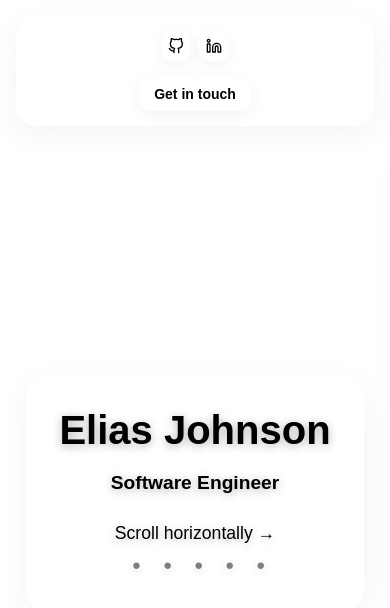
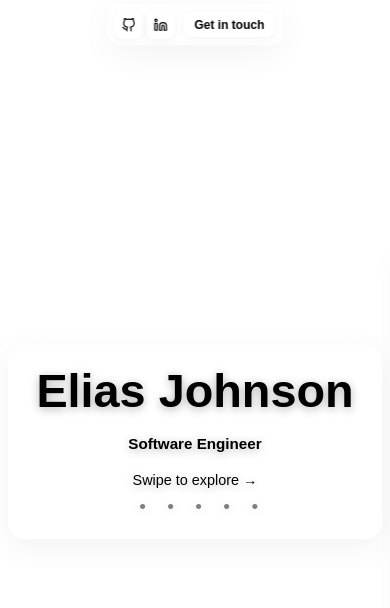
Before and after one commit to eliasjohnson/eliasjohnson-com, a SvelteKit app: page / in a window 390 px wide. Shown: the top 608 px of the page. Built offline with nearby package versions, Linux system fonts and the light colour scheme; a web font is replaced by a local one.

Commit message:
fix: mobile experience technical skills and scrolling

```diff
--- a/src/routes/+page.svelte
+++ b/src/routes/+page.svelte
@@ -28,15 +28,17 @@
         // Add to container for better control
         container.addEventListener('wheel', handleScroll as EventListener, { passive: false });
 
-        // Touch support for mobile
+        // Enhanced touch support for mobile
         let touchStartX = 0;
         let touchStartY = 0;
         let scrollStartX = 0;
+        let isSwiping = false;
 
         function handleTouchStart(event: TouchEvent) {
             touchStartX = event.touches[0].clientX;
             touchStartY = event.touches[0].clientY;
             scrollStartX = container.scrollLeft;
+            isSwiping = false;
         }
 
         function handleTouchMove(event: TouchEvent) {
@@ -47,8 +49,17 @@
             const diffX = touchStartX - touchEndX;
             const diffY = touchStartY - touchEndY;
 
-            // If horizontal swipe is greater than vertical, handle it
-            if (Math.abs(diffX) > Math.abs(diffY)) {
+            // Determine swipe direction early
+            if (!isSwiping && (Math.abs(diffX) > 10 || Math.abs(diffY) > 10)) {
+                isSwiping = true;
+                // If horizontal swipe is greater than vertical, handle it
+                if (Math.abs(diffX) > Math.abs(diffY)) {
+                    event.preventDefault();
+                }
+            }
+
+            // If we determined it's a horizontal swipe, handle scrolling
+            if (isSwiping && Math.abs(diffX) > Math.abs(diffY)) {
                 event.preventDefault();
                 container.scrollLeft = scrollStartX + diffX;
             }
@@ -58,6 +69,7 @@
             touchStartX = 0;
             touchStartY = 0;
             scrollStartX = 0;
+            isSwiping = false;
         }
 
         container.addEventListener('touchstart', handleTouchStart as EventListener, { passive: true });
@@ -103,6 +115,7 @@
 <svelte:head>
     <title>Elias Johnson | Software Engineer</title>
     <meta name="description" content="Software Engineer specializing in full-stack development and technical solutions">
+    <meta name="viewport" content="width=device-width, initial-scale=1.0, maximum-scale=5.0, user-scalable=yes">
     <meta property="og:title" content="Elias Johnson | Software Engineer">
     <meta property="og:description" content="Software Engineer specializing in full-stack development and technical solutions">
     <meta property="og:image" content="https://yourdomain.com/preview-image.jpg">
@@ -120,8 +133,6 @@
         <a href="https://linkedin.com/in/eliasjohnson211" target="_blank" rel="noopener noreferrer" class="social-link" aria-label="LinkedIn Profile">
             <svg xmlns="http://www.w3.org/2000/svg" width="18" height="18" viewBox="0 0 24 24" fill="none" stroke="currentColor" stroke-width="2" stroke-linecap="round" stroke-linejoin="round"><path d="M16 8a6 6 0 0 1 6 6v7h-4v-7a2 2 0 0 0-2-2 2 2 0 0 0-2 2v7h-4v-7a6 6 0 0 1 6-6z"></path><rect x="2" y="9" width="4" height="12"></rect><circle cx="4" cy="4" r="2"></circle></svg>
         </a>
-    </div>
-    <div class="nav-contact">
         <a href="https://linkedin.com/in/eliasjohnson211" target="_blank" class="contact-link">Get in touch</a>
     </div>
 </nav>
@@ -134,7 +145,8 @@
             <h1 class="name">Elias Johnson</h1>
             <p class="title">Software Engineer</p>
             <div class="scroll-hint">
-                <span>Scroll horizontally →</span>
+                <span class="scroll-text">Scroll horizontally →</span>
+                <span class="scroll-text-mobile">Swipe to explore →</span>
                 <div class="scroll-indicator">
                     <span>• • • • •</span>
                 </div>
@@ -225,19 +237,17 @@
 
     .navbar {
         position: fixed;
-        top: 1.5rem;
+        top: 1rem;
         left: 50%;
         transform: translateX(-50%);
-        width: calc(100% - 3rem);
-        max-width: 1200px;
+        width: auto;
         display: flex;
-        justify-content: space-between;
         align-items: center;
-        padding: 1.25rem 2rem;
+        padding: 0.5rem 0.75rem;
         z-index: 100;
         background: rgba(255, 255, 255, 0.1);
         backdrop-filter: blur(20px) saturate(180%);
-        border-radius: 24px;
+        border-radius: 16px;
         border: 1px solid rgba(255, 255, 255, 0.2);
         box-shadow:
             0 8px 32px rgba(0, 0, 0, 0.05),
@@ -247,7 +257,7 @@
     .social-links {
         display: flex;
         align-items: center;
-        gap: 0.75rem;
+        gap: 0.5rem;
     }
 
     .social-link {
@@ -256,45 +266,41 @@
         display: flex;
         align-items: center;
         justify-content: center;
-        padding: 0.5rem;
-        border-radius: 12px;
+        padding: 0.4rem;
+        border-radius: 10px;
         background: rgba(255, 255, 255, 0.1);
         backdrop-filter: blur(10px) saturate(180%);
         border: 1px solid rgba(255, 255, 255, 0.2);
         box-shadow:
-            0 4px 16px rgba(0, 0, 0, 0.05),
+            0 2px 8px rgba(0, 0, 0, 0.05),
             inset 0 1px 0 rgba(255, 255, 255, 0.2);
     }
 
     .social-link:hover {
         color: #000;
         background: rgba(255, 255, 255, 0.2);
-        transform: translateY(-3px) scale(1.05);
+        transform: translateY(-2px) scale(1.05);
         box-shadow:
-            0 8px 24px rgba(0, 0, 0, 0.1),
+            0 4px 12px rgba(0, 0, 0, 0.1),
             inset 0 1px 0 rgba(255, 255, 255, 0.3);
         border-color: rgba(255, 255, 255, 0.3);
-    }
-
-    .nav-contact {
-        display: flex;
-        align-items: center;
     }
 
     .contact-link {
         text-decoration: none;
         color: #000;
-        font-size: 1rem;
+        font-size: 0.9rem;
         font-weight: 600;
         transition: all 0.3s cubic-bezier(0.4, 0, 0.2, 1);
         position: relative;
-        padding: 0.75rem 1.25rem;
-        border-radius: 16px;
+        padding: 0.4rem 0.8rem;
+        margin-left: 0.5rem;
+        border-radius: 10px;
         background: rgba(255, 255, 255, 0.1);
         backdrop-filter: blur(10px) saturate(180%);
         border: 1px solid rgba(255, 255, 255, 0.2);
         box-shadow:
-            0 4px 16px rgba(0, 0, 0, 0.05),
+            0 2px 8px rgba(0, 0, 0, 0.05),
             inset 0 1px 0 rgba(255, 255, 255, 0.2);
     }
 
@@ -304,7 +310,7 @@
         border-color: rgba(255, 255, 255, 0.3);
         transform: translateY(-2px);
         box-shadow:
-            0 8px 24px rgba(0, 0, 0, 0.1),
+            0 4px 12px rgba(0, 0, 0, 0.1),
             inset 0 1px 0 rgba(255, 255, 255, 0.3);
     }
 
@@ -341,7 +347,7 @@
         justify-content: center;
         position: relative;
         scroll-snap-align: start;
-        padding: 6rem 2rem 2rem;
+        padding: 4rem 2rem 2rem;
     }
 
     .section-content {
@@ -397,6 +403,14 @@
         flex-direction: column;
         align-items: center;
         gap: 0.5rem;
+    }
+
+    .scroll-text {
+        display: block;
+    }
+
+    .scroll-text-mobile {
+        display: none;
     }
 
     .scroll-indicator {
@@ -531,39 +545,110 @@
     /* Mobile Responsive */
     @media (max-width: 768px) {
         .navbar {
-            top: 1rem;
-            width: calc(100% - 2rem);
-            padding: 1rem 1.5rem;
-            border-radius: 20px;
-            flex-direction: column;
-            gap: 1rem;
+            top: 0.5rem;
+            padding: 0.4rem 0.5rem;
+            border-radius: 12px;
+        }
+
+        .horizontal-container {
+            scroll-snap-type: x mandatory;
+            -webkit-overflow-scrolling: touch;
         }
 
         .horizontal-section {
-            padding: 8rem 1rem 1rem;
+            padding: 3.5rem 1rem 1rem;
+            scroll-snap-align: center;
         }
 
         .section-content {
-            padding: 2rem;
+            padding: 1.5rem;
+            border-radius: 16px;
+            max-width: 100%;
+            width: 100%;
+            box-sizing: border-box;
+        }
+
+        .name {
+            font-size: clamp(2rem, 10vw, 3.5rem);
+            word-break: break-word;
+            white-space: normal;
+        }
+
+        .title {
+            font-size: clamp(1.5rem, 6vw, 2.5rem);
+        }
+
+        h2 {
+            font-size: 1.75rem;
+        }
+
+        .section-content p {
+            font-size: 1rem;
+            line-height: 1.5;
         }
 
         .skills-grid {
             grid-template-columns: 1fr;
-            gap: 1.5rem;
+            gap: 1rem;
+        }
+
+        .skill-category {
+            background: rgba(255, 255, 255, 0.05);
+            padding: 1rem;
+            border-radius: 12px;
+            border: 1px solid rgba(255, 255, 255, 0.1);
+        }
+
+        .skill-category h3 {
+            font-size: 1.25rem;
+        }
+
+        .skill-category p {
+            font-size: 0.9rem;
+        }
+
+        .experience-grid {
+            gap: 1rem;
+        }
+
+        .experience-item {
+            padding: 1.25rem;
+        }
+
+        .experience-item h3 {
+            font-size: 1.1rem;
+        }
+
+        .experience-item h4 {
+            font-size: 0.9rem;
+        }
+
+        .experience-item p {
+            font-size: 0.85rem;
         }
 
         .cta-buttons {
             flex-direction: column;
-            align-items: center;
+            align-items: stretch;
+            width: 100%;
+        }
+
+        .cta-button {
+            padding: 1rem 1.5rem;
+            font-size: 1rem;
+            width: 100%;
+            text-align: center;
         }
 
         .social-links {
-            gap: 0.5rem;
+            gap: 0.25rem;
         }
 
         .social-link {
-            padding: 0.375rem;
-            border-radius: 10px;
+            padding: 0.35rem;
+            border-radius: 8px;
+            min-width: 32px;
+            min-height: 32px;
         }
 
         .social-link svg {
@@ -572,19 +657,82 @@
         }
 
         .contact-link {
-            font-size: 0.875rem;
-            padding: 0.5rem 0.875rem;
-            border-radius: 12px;
+            font-size: 0.8rem;
+            padding: 0.35rem 0.7rem;
+            border-radius: 8px;
+            margin-left: 0.3rem;
+        }
+
+        .scroll-hint {
+            font-size: 0.9rem;
+        }
+
+        .scroll-text {
+            display: none;
+        }
+
+        .scroll-text-mobile {
+            display: block;
+        }
+
+        .scroll-indicator {
+            font-size: 1.2rem;
         }
     }
 
     @media (max-width: 480px) {
         .navbar {
-            padding: 0.875rem 1rem;
+            padding: 0.35rem 0.4rem;
+            top: 0.25rem;
         }
 
         .horizontal-section {
-            padding: 10rem 0.5rem 1rem;
+            padding: 3rem 0.5rem 0.5rem;
+        }
+
+        .section-content {
+            padding: 1.25rem;
+        }
+
+        .name {
+            font-size: clamp(1.75rem, 12vw, 3rem);
+        }
+
+        .title {
+            font-size: clamp(1.25rem, 8vw, 2rem);
+        }
+
+        h2 {
+            font-size: 1.5rem;
+            margin-bottom: 1rem;
+        }
+
+        .section-content p {
+            font-size: 0.95rem;
+            margin-bottom: 1rem;
+        }
+
+        .social-link {
+            padding: 0.3rem;
+            min-width: 28px;
+            min-height: 28px;
+        }
+
+        .social-link svg {
+            width: 14px;
+            height: 14px;
+        }
+
+        .contact-link {
+            font-size: 0.75rem;
+            padding: 0.3rem 0.6rem;
+        }
+    }
+
+    /* Improve touch scrolling on iOS */
+    @supports (-webkit-touch-callout: none) {
+        .horizontal-container {
+            -webkit-overflow-scrolling: touch;
         }
     }
 </style>
```
